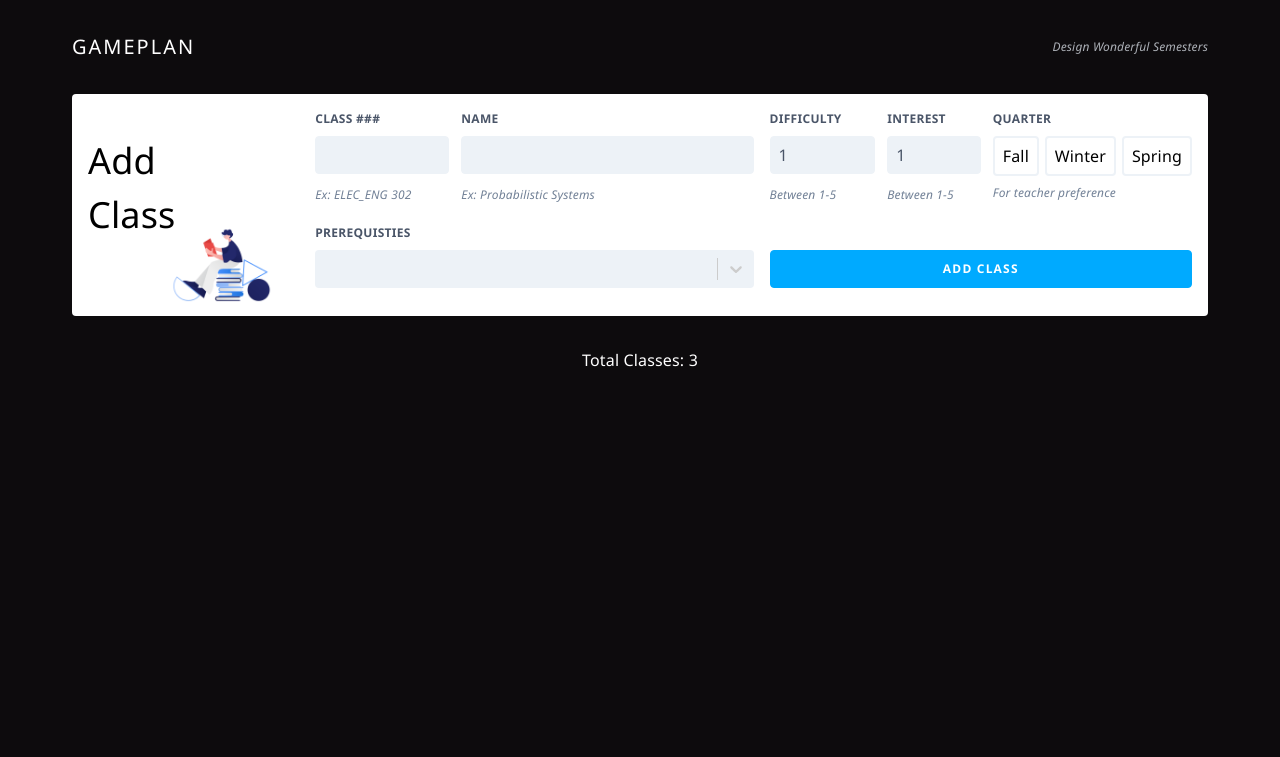
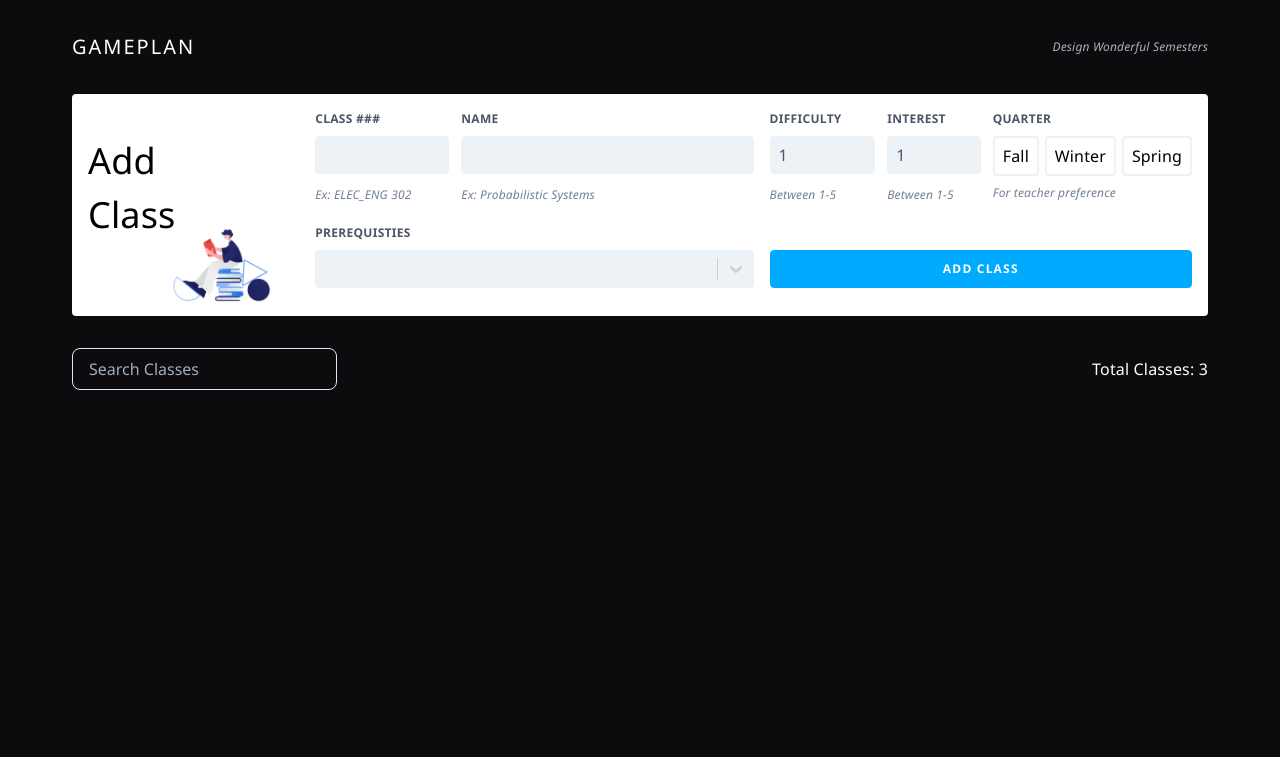
Before and after one commit to fardeemmunir/gameplan, a Next.js app: page / in a window 1280 px wide. Shown: the top 757 px of the page. Built offline with nearby package versions, Linux system fonts and the light colour scheme.

Commit message:
Add search bar to toolbar

```diff
--- a/components/Graph.jsx
+++ b/components/Graph.jsx
@@ -1,4 +1,4 @@
-import React, { useContext } from "react";
+import React, { useContext, useState } from "react";
 
 import Store from "../lib/store";
 import makeLinks from "../lib/makeLinks";
@@ -10,10 +10,24 @@ const Graph = () => {
     nodes.map(({ code, prereqs }) => ({ node: code, pointsTo: prereqs }))
   );
 
+  const [searchTerm, setSearchTerm] = useState("");
+
   return (
     <>
-      <div className="w-full text-center mt-8">
-        <p>Total Classes: {nodes.length}</p>
+      <div className="w-full text-center mt-8 flex justify-between items-center container">
+        <div>
+          <input
+            className="bg-transparent focus:outline-none border border-gray-300 rounded-lg py-2 px-4 block w-full appearance-none leading-normal"
+            type="text"
+            placeholder="Search Classes"
+            value={searchTerm}
+            onChange={e => setSearchTerm(e.target.value)}
+          />
+        </div>
+
+        <div>
+          <p>Total Classes: {nodes.length}</p>
+        </div>
       </div>
       <NetworkGraph nodes={nodes} links={links} />;
     </>
```
